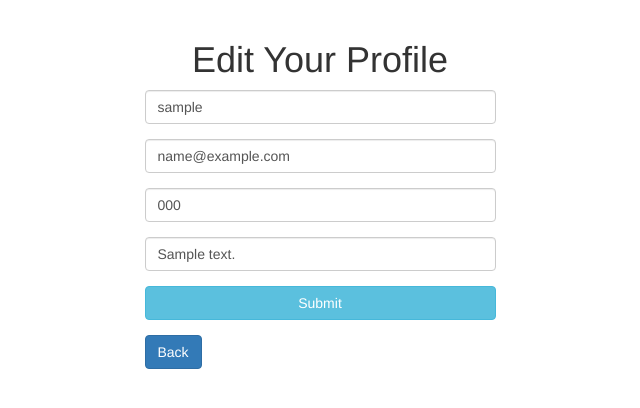
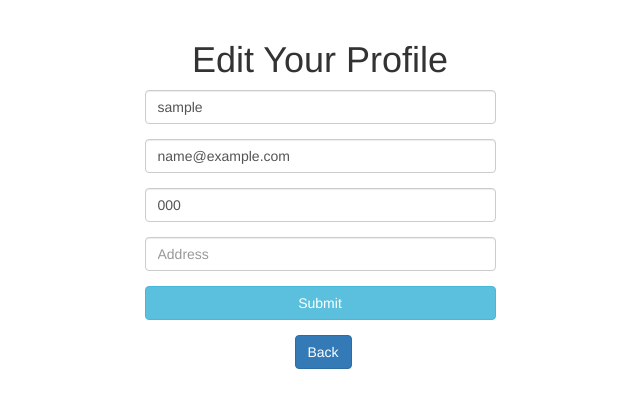
Before and after one commit to prateekgup6188/TMS, a Node server app: page /owner/600000000000000000000001/edit in a window 1280 px wide. Shown: the part 52-460 px from the top of the page, without its empty margins (320-960 px from the left). Run offline with Node 20, Linux system fonts and the light colour scheme; tables that the repository leaves empty hold one stand-in row (values such as "Sample post"); some libraries are stand-ins or nearby versions.

Commit message:
'changes'

```diff
--- a/app.js
+++ b/app.js
@@ -175,10 +175,26 @@ app.post("/login/tenant", [
 
 //Tenant Page
 app.get('/tenant/:id', function (req, res) {
-    res.render("tenant", {
-        tenant_id: req.params.id
+    Tenant.findById(req.params.id,function(err,tenant){
+        if(err){
+            console.log(err);
+        }else{
+            if(tenant.house.id){
+            const prop_id=tenant.house.id;
+            Property.findById(prop_id,function(err,property){
+                if(err){
+                    console.log(err);
+                }else{
+                    console.log("Property ID is: ",property.id);
+                    res.render("tenant",{property:property,tenant_id:req.params.id});
+                }
+            })
+        }else{
+            res.render("tenant",{property:null,tenant_id:req.params.id});
+        }
+        }
     });
-})
+});
 
 
 //Owner Login Page
@@ -187,7 +203,6 @@ app.get('/login/owner', function (req, res) {
 });
 
 //handling Owner login logic
-
 app.post("/login/owner", [
     check('username', "Invalid Username").isLength({
         min: 3
--- a/routes/tenantRoute.js
+++ b/routes/tenantRoute.js
@@ -96,7 +96,7 @@ router.put('/:id/property/:id1/book',function(req,res){
                     tenant.house.id=property._id;
                     tenant.save();
                     property.save();
-                    req.flash('Property Successfully Booked!!');
+                    req.flash("success",'Property Successfully Booked!!');
                     res.redirect("/tenant/"+req.params.id);
                     }
                 });
--- a/views/edit.ejs
+++ b/views/edit.ejs
@@ -25,7 +25,7 @@
                         <button class="btn btn-md btn-info btn-block">Submit</button>
                     </div>
                 </form>
-                <a class="btn btn-primary" href="/owner/<%= owner_id %>/property/<%= prop._id %>">Back</a>
+                <a class="btn btn-primary" style="margin-left: 15rem;" href="/owner/<%= owner_id %>/property/<%= prop._id %>">Back</a>
             </div>
         </div>
     </div>
--- a/views/editowner.ejs
+++ b/views/editowner.ejs
@@ -16,13 +16,13 @@
                         <input class="form-control" type="text" name="owner[phoneNo]"  value="<%= data.phoneNo %>">
                     </div>
                     <div class="form-group">
-                        <input class="form-control" type="text" name="owner[address]"  value="<%= data.address %>">
+                        <input class="form-control" type="text" name="owner[address]"  placeholder="Address">
                     </div>
                     <div class="form-group">
                         <button class="btn btn-md btn-info btn-block">Submit</button>
                     </div>
                 </form>
-                <a class="btn btn-primary" href="/owner/<%=data._id%>">Back</a>
+                <a style="margin-left: 15rem;" class="btn btn-primary" href="/owner/<%=data._id%>">Back</a>
             </div>
         </div>
     </div>
--- a/views/edittenant.ejs
+++ b/views/edittenant.ejs
@@ -25,7 +25,7 @@
                         <button class="btn btn-md btn-info btn-block">Submit</button>
                     </div>
                 </form>
-                <a class="btn btn-primary" href="/tenant/<%=tenant_id%>">Back</a>
+                <a style="margin-left: 15rem" class="btn btn-primary" href="/tenant/<%=tenant_id%>">Back</a>
             </div>
         </div>
     </div>
--- a/views/payment.ejs
+++ b/views/payment.ejs
@@ -34,6 +34,10 @@
                         <input class="form-control" type="password" name="cvv" placeholder="CVV">
                     </div>
                     <div class="form-group">
+                        <label>Rent Amount</label>
+                        <input class="form-control" type="text" name="rent" value="<%= property.rent %>">
+                    </div>
+                    <div class="form-group">
                         <button class="btn btn-primary btn-lg btn-block">Pay</button>
                     </div>
                 </form>
```
Also changed, not shown: views/tenant.ejs (+22 -0 lines), 1 other file.
